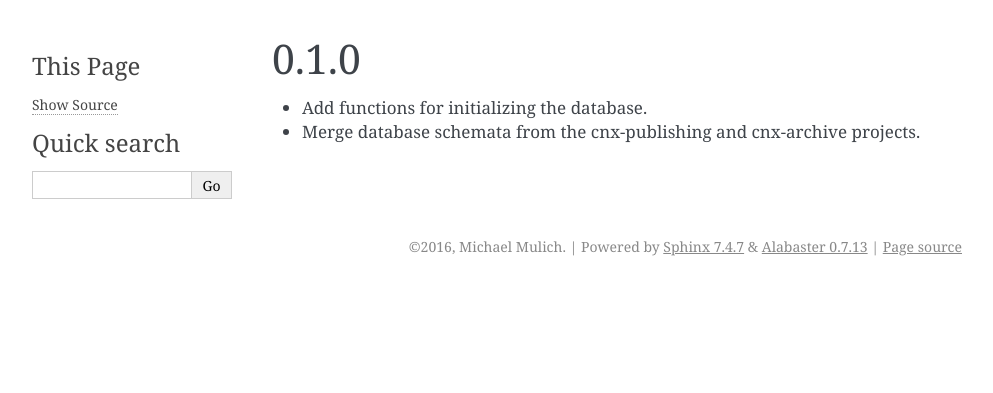
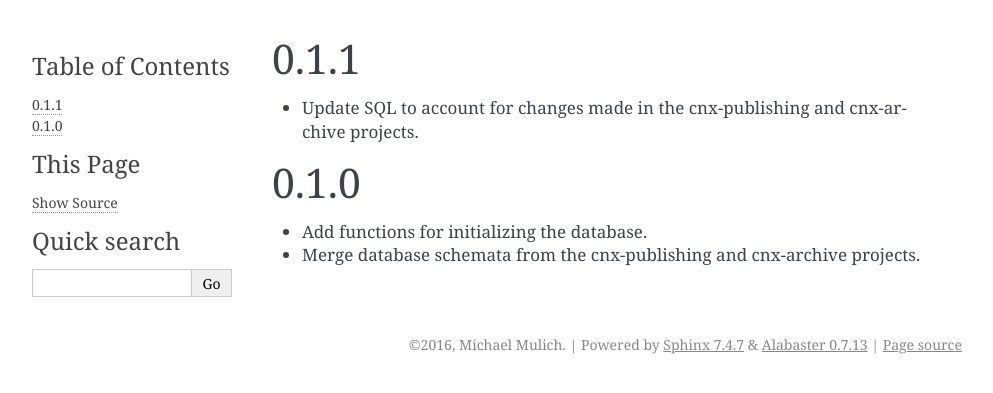
Before and after one commit to Dimmus/cnx-db, a Sphinx documentation site: the page built from docs/changes.rst, in a window 1280 px wide. Shown: the top 393 px of the page, without its empty margins (148-1141 px from the left). Built offline with Sphinx 7.4.7, drawn with Linux system fonts in a browser that asks for light colours.

Commit message:
Prep for v0.1.1 release by updating the changelog and dropping the version.

```diff
--- a/docs/changes.rst
+++ b/docs/changes.rst
@@ -6,6 +6,12 @@
 
    - feature message
 
+0.1.1
+-----
+
+- Update SQL to account for changes made in the cnx-publishing
+  and cnx-archive projects.
+
 0.1.0
 -----
 
--- a/setup.py
+++ b/setup.py
@@ -31,7 +31,7 @@ if not IS_PY3:
 
 setup(
     name='cnx-db',
-    version='0.2.0',
+    version='0.1.1',
     author='Connexions team',
     author_email='info@cnx.org',
     url="https://github.com/connexions/cnx-db",
```
